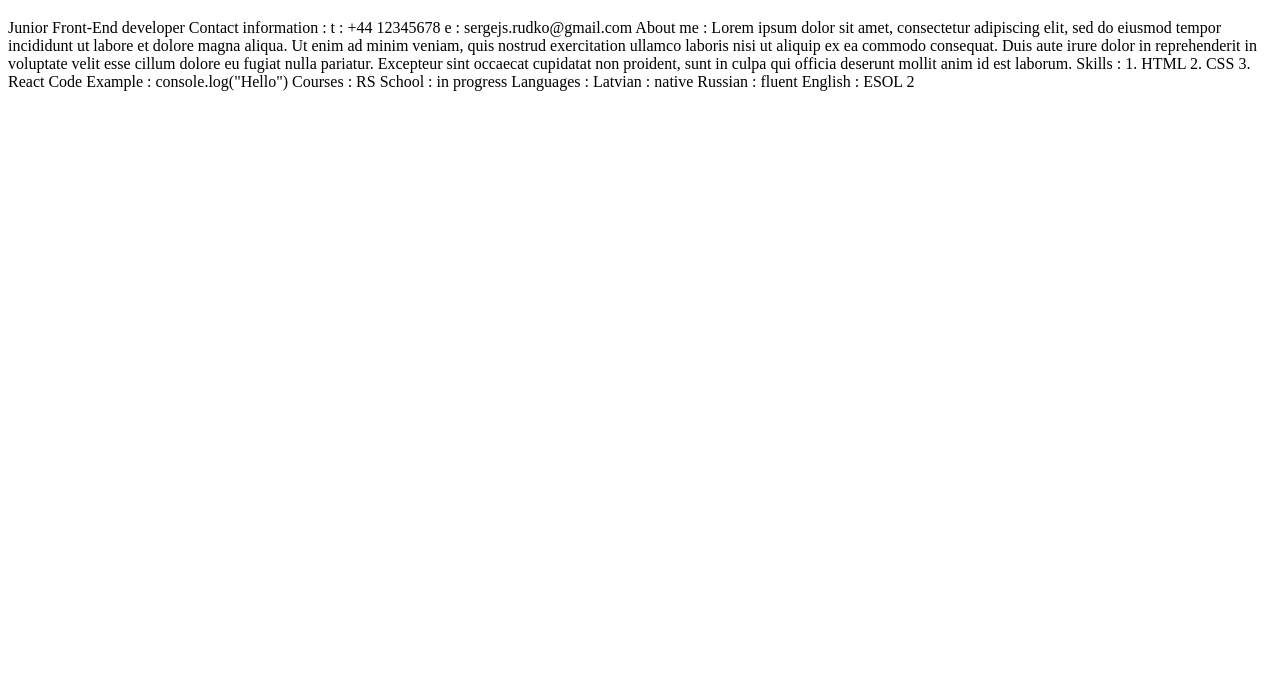
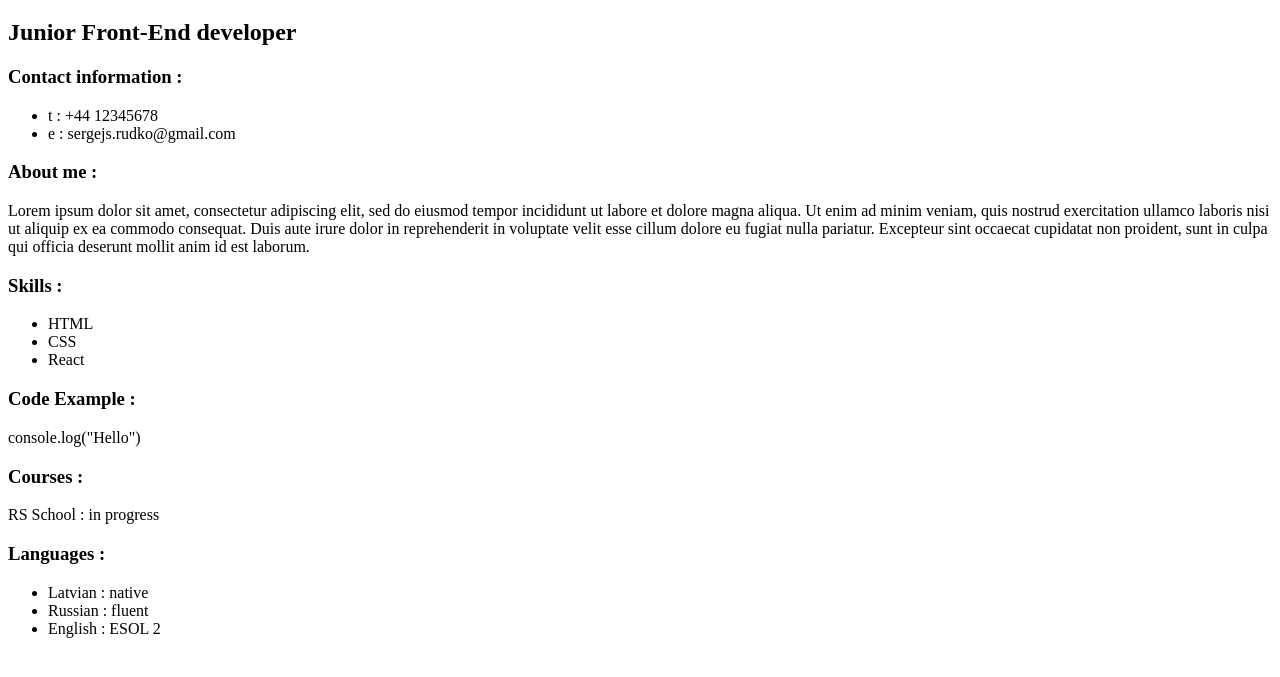
Before and after one commit to Sergejs-Rudko/rsschool-cv, a plain HTML site: page index.html in a window 1280 px wide. Shown: the part 61-738 px from the top of the page. Drawn offline with Linux system fonts and the light colour scheme.

Commit message:
feat : cv done

```diff
--- a/index.html
+++ b/index.html
@@ -9,51 +9,41 @@
 </head>
 <body>
 <h1>Sergejs Rudko</h1>
+<h2>Junior Front-End developer</h2>
+<h3>Contact information :</h3>
+<ul>
+    <li>t : +44 12345678</li>
+    <li>e : sergejs.rudko@gmail.com</li>
+</ul>
+
+<h3>About me :</h3>
+
+<p>Lorem ipsum dolor sit amet, consectetur adipiscing elit, sed do eiusmod tempor incididunt ut labore et dolore magna
+    aliqua. Ut enim ad minim veniam, quis nostrud exercitation ullamco laboris nisi ut aliquip ex ea commodo consequat.
+    Duis
+    aute irure dolor in reprehenderit in voluptate velit esse cillum dolore eu fugiat nulla pariatur. Excepteur sint
+    occaecat cupidatat non proident, sunt in culpa qui officia deserunt mollit anim id est laborum.
+</p>
+
+<h3>Skills :</h3>
+<ul>
+    <li>HTML</li>
+    <li>CSS</li>
+    <li>React</li>
+</ul>
+<h3>Code Example :</h3>
+<p>console.log("Hello")</p>
 
 
-
-Junior Front-End developer
+<h3>Courses :</h3>
+<p>RS School : in progress</p>
 
 
-
-Contact information :
-
-t : +44 12345678
-
-e : sergejs.rudko@gmail.com
-
-
-About me :
-
-Lorem ipsum dolor sit amet, consectetur adipiscing elit, sed do eiusmod tempor incididunt ut labore et dolore magna
-aliqua. Ut enim ad minim veniam, quis nostrud exercitation ullamco laboris nisi ut aliquip ex ea commodo consequat. Duis
-aute irure dolor in reprehenderit in voluptate velit esse cillum dolore eu fugiat nulla pariatur. Excepteur sint
-occaecat cupidatat non proident, sunt in culpa qui officia deserunt mollit anim id est laborum.
-
-Skills :
-
-1. HTML
-2. CSS
-3. React
-
-
-
-Code Example :
-
-
-console.log("Hello")
-
-
-Courses :
-RS School : in progress
-
-
-Languages :
-
-Latvian : native
-
-Russian : fluent
-
-English : ESOL 2
+<h3>Languages :</h3>
+<ul>
+    <li>Latvian : native</li>
+    <li>Russian : fluent</li>
+    <li>English : ESOL 2</li>
+</ul>
 </body>
 </html>
```
